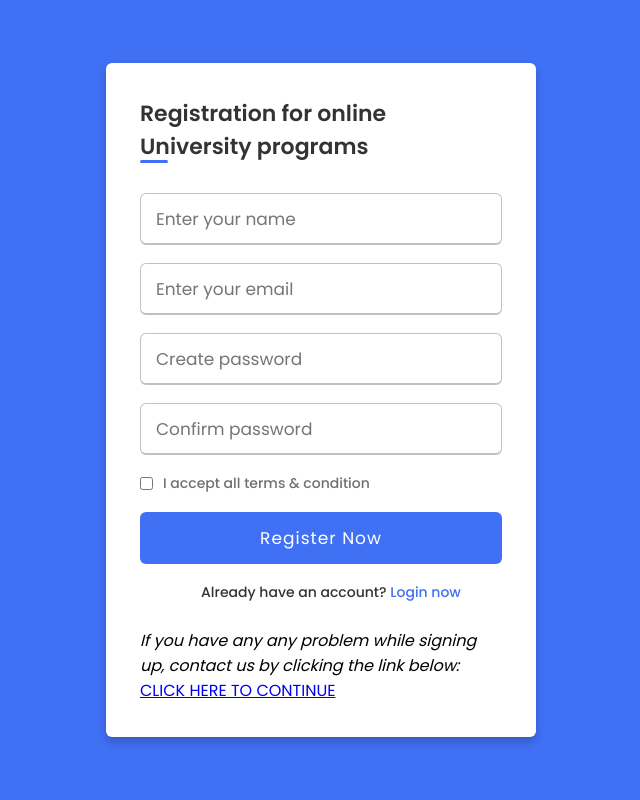
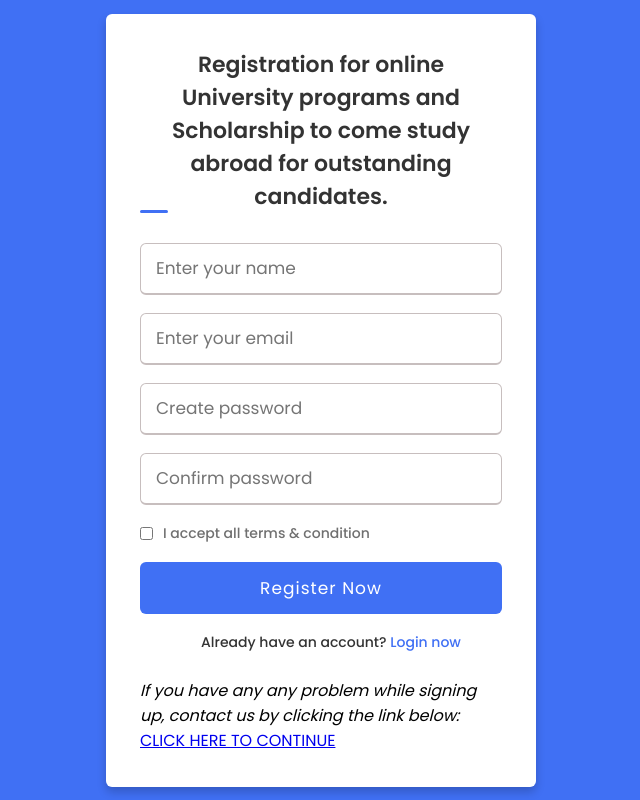
Before and after one commit to Ikomihen/Bonanza-chat-I-, a plain HTML site: page index.html in a window 1280 px wide. Shown: the whole page, without its empty margins (319-959 px from the left). Drawn offline with Linux system fonts and the light colour scheme.

Commit message:
Add files via upload

```diff
--- a/index.html
+++ b/index.html
@@ -9,7 +9,7 @@
    </head>
 <body>
   <div class="wrapper">
-    <h2>Registration for online University programs</h2>
+    <h2 style="text-align: center">Registration for online University programs and Scholarship to come study abroad for outstanding candidates.</h2>
     <form action="#">
       <div class="input-box">
         <input id="name" type="text" placeholder="Enter your name" required>
```
Also changed, not shown: Victim.html (+1 -1 lines).
